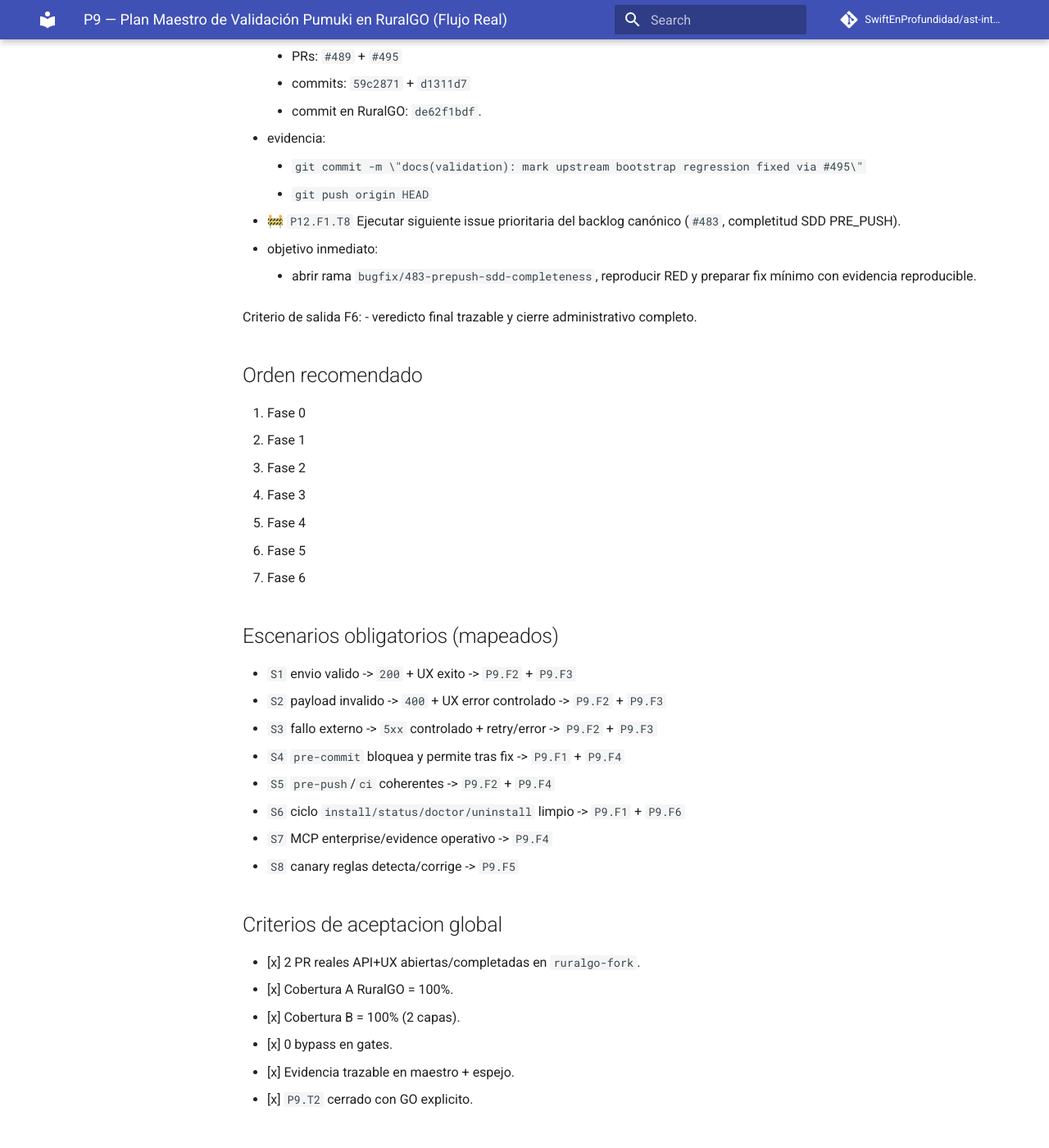
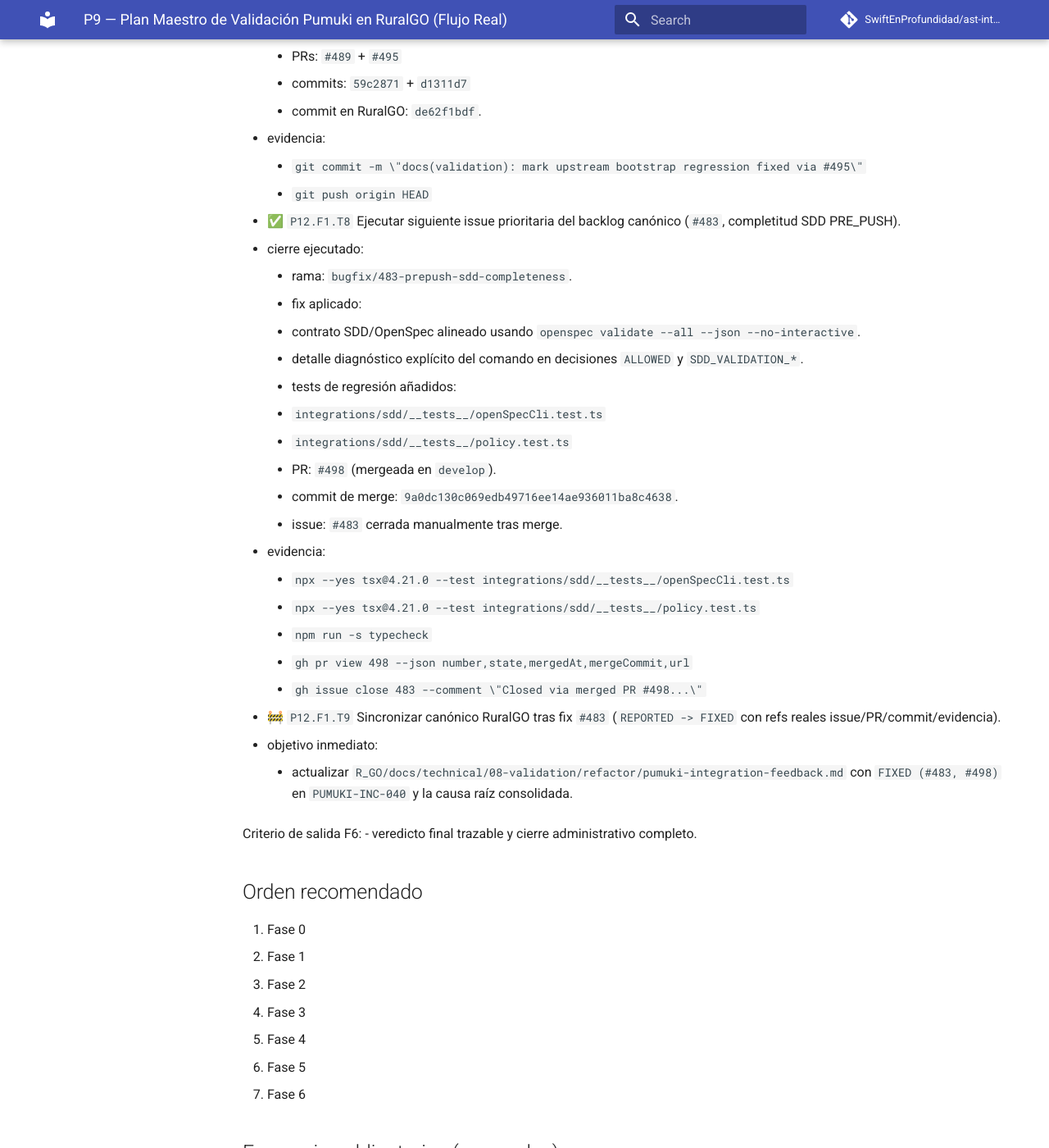
Before and after one commit to SwiftEnProfundidad/ast-intelligence-hooks, an MkDocs documentation site: the page built from docs/seguimiento-completo-validacion-ruralgo-03-03-2026.md, in a window 1280 px wide and 1400 px high, scrolled down 29193 px. Shown: the whole window at 82% size. Built offline with MkDocs 1.6.1 and Material for MkDocs 9.7.7, drawn with Linux system fonts in a browser that asks for light colours; comment, search, counter and statistics services are not loaded.

Commit message:
docs(tracking): close P12.F1.T8 and open P12.F1.T9

```diff
--- a/docs/seguimiento-completo-validacion-ruralgo-03-03-2026.md
+++ b/docs/seguimiento-completo-validacion-ruralgo-03-03-2026.md
@@ -816,9 +816,27 @@ Criterio de salida F5:
   - evidencia:
     - `git commit -m \"docs(validation): mark upstream bootstrap regression fixed via #495\"`
     - `git push origin HEAD`
-- 🚧 `P12.F1.T8` Ejecutar siguiente issue prioritaria del backlog canónico (`#483`, completitud SDD PRE_PUSH).
+- ✅ `P12.F1.T8` Ejecutar siguiente issue prioritaria del backlog canónico (`#483`, completitud SDD PRE_PUSH).
+  - cierre ejecutado:
+    - rama: `bugfix/483-prepush-sdd-completeness`.
+    - fix aplicado:
+      - contrato SDD/OpenSpec alineado usando `openspec validate --all --json --no-interactive`.
+      - detalle diagnóstico explícito del comando en decisiones `ALLOWED` y `SDD_VALIDATION_*`.
+    - tests de regresión añadidos:
+      - `integrations/sdd/__tests__/openSpecCli.test.ts`
+      - `integrations/sdd/__tests__/policy.test.ts`
+    - PR: `#498` (mergeada en `develop`).
+    - commit de merge: `9a0dc130c069edb49716ee14ae936011ba8c4638`.
+    - issue: `#483` cerrada manualmente tras merge.
+  - evidencia:
+    - `npx --yes tsx@4.21.0 --test integrations/sdd/__tests__/openSpecCli.test.ts`
+    - `npx --yes tsx@4.21.0 --test integrations/sdd/__tests__/policy.test.ts`
+    - `npm run -s typecheck`
+    - `gh pr view 498 --json number,state,mergedAt,mergeCommit,url`
+    - `gh issue close 483 --comment \"Closed via merged PR #498...\"`
+- 🚧 `P12.F1.T9` Sincronizar canónico RuralGO tras fix `#483` (`REPORTED -> FIXED` con refs reales issue/PR/commit/evidencia).
   - objetivo inmediato:
-    - abrir rama `bugfix/483-prepush-sdd-completeness`, reproducir RED y preparar fix mínimo con evidencia reproducible.
+    - actualizar `R_GO/docs/technical/08-validation/refactor/pumuki-integration-feedback.md` con `FIXED (#483, #498)` en `PUMUKI-INC-040` y la causa raíz consolidada.
 
 Criterio de salida F6:
 - veredicto final trazable y cierre administrativo completo.
```
Also changed, not shown: docs/registro-maestro-de-seguimiento.md (+1 -1 lines).
